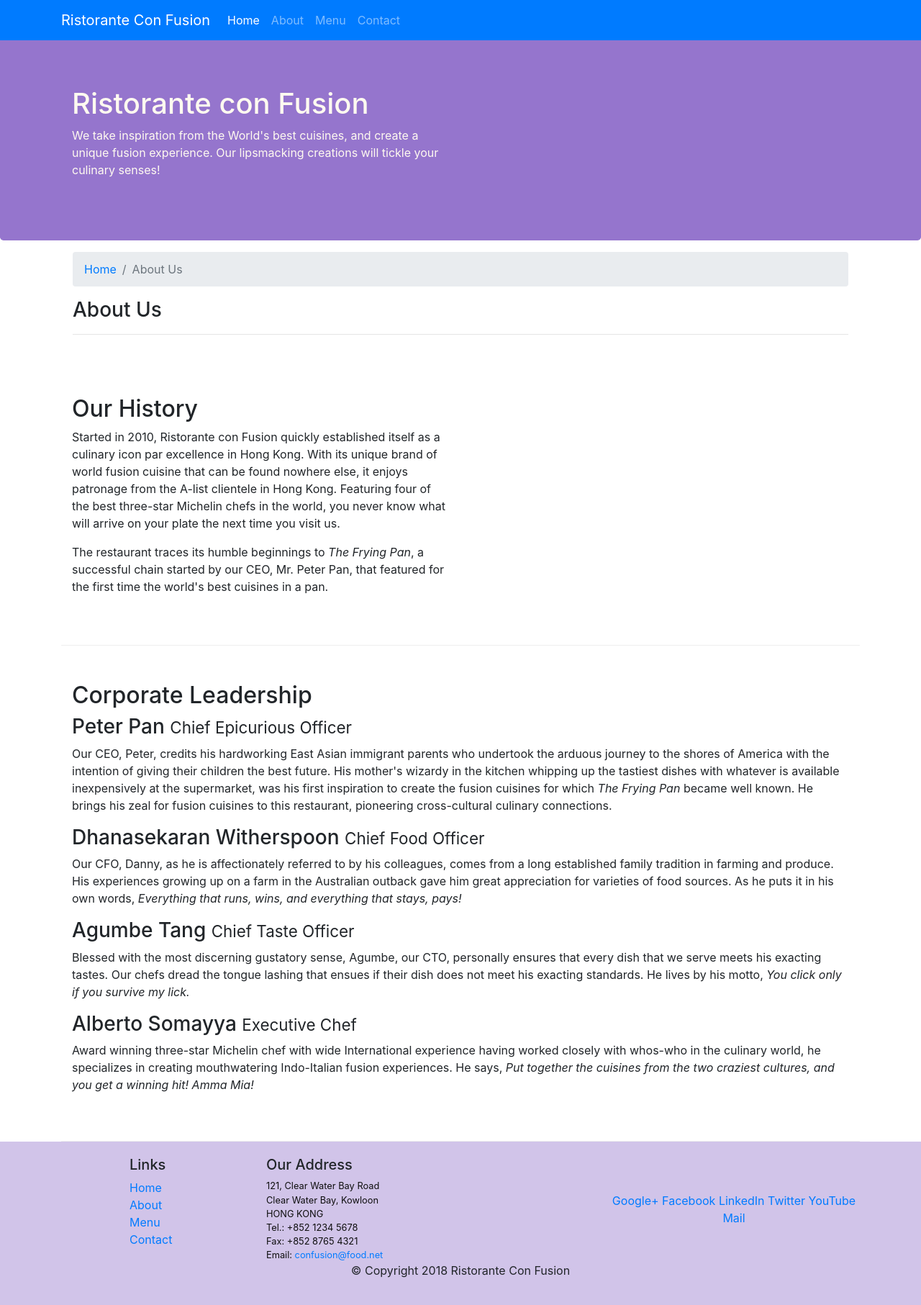
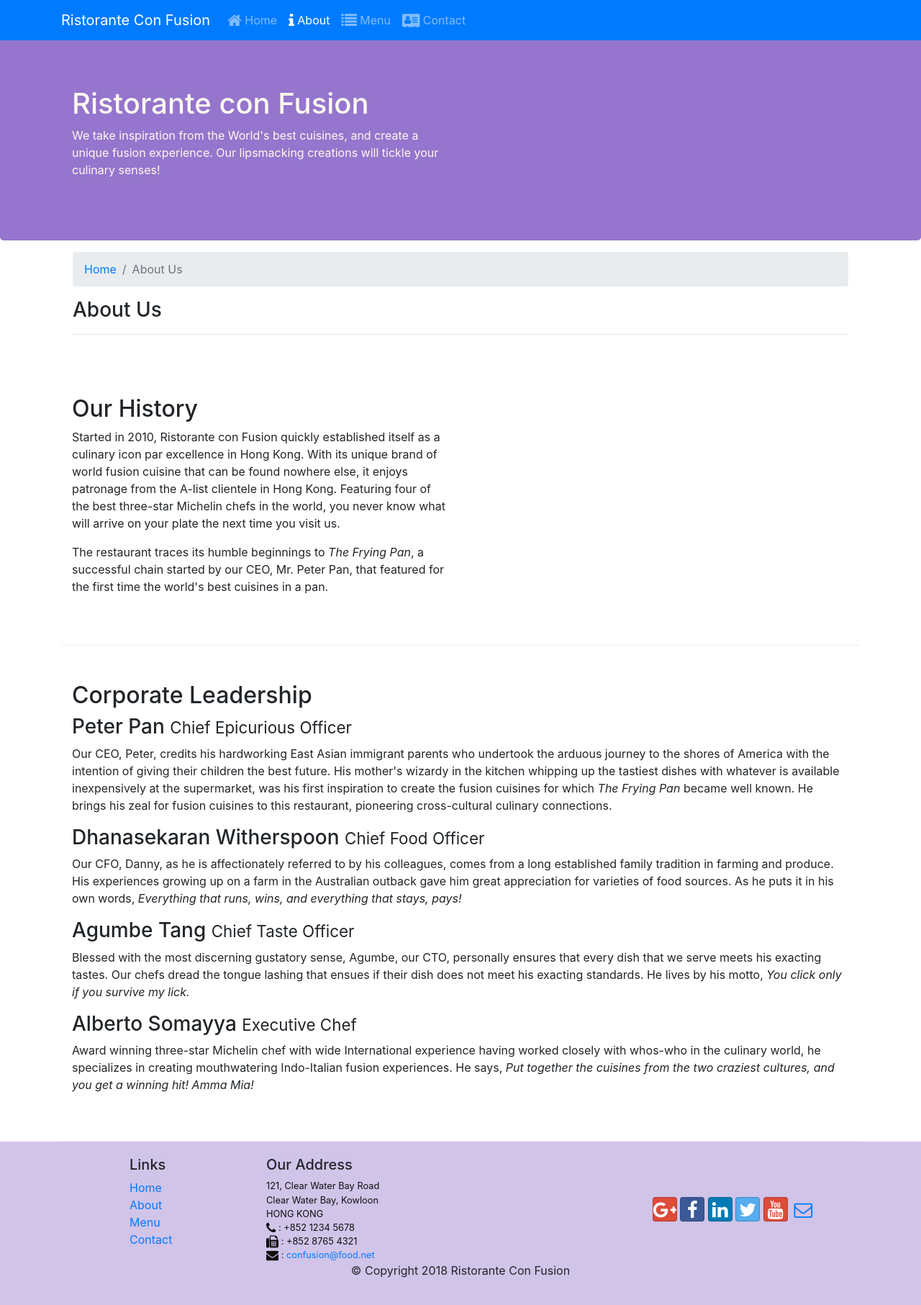
Before and after one commit to vungmai-fptu/restaurant-webpage, a website: page aboutus.html in a window 1280 px wide. Shown: the whole page at 72% size. Drawn offline with nearby package versions, Linux system fonts and the light colour scheme.

Commit message:
Icon Font

```diff
--- a/aboutus.html
+++ b/aboutus.html
@@ -8,8 +8,12 @@
     <meta http-equiv="x-ua-compatible" content="ie=edge">
     <title>Ristorante Con Fusion: About us</title>
     <link rel="stylesheet" href="node_modules/bootstrap/dist/css/bootstrap.min.css">
+    <script src="https://cdn.jsdelivr.net/npm/jquery@3.6.0/dist/jquery.slim.min.js"></script>
+    <script src="https://cdn.jsdelivr.net/npm/popper.js@1.16.1/dist/umd/popper.min.js"></script>
+    <script src="https://cdn.jsdelivr.net/npm/bootstrap@4.6.1/dist/js/bootstrap.bundle.min.js"></script>
     <link rel="stylesheet" href="css/style.css">
-
+    <link rel="stylesheet" href="node_modules/font-awesome/css/font-awesome.min.css">
+    <link rel="stylesheet" href="node_modules/bootstrap-social/bootstrap-social.css">
 </head>
 
 <body>
@@ -17,16 +21,20 @@
     <!-- Begin NavBar -->
     <nav class="navbar navbar-dark navbar-expand-sm bg-primary fixed-top">
         <div class="container">
-            <a class="navbar-brand" href="#">Ristorante Con Fusion</a>
+            <a class="navbar-brand" href="./index.html">Ristorante Con Fusion</a>
             <button class="navbar-toggler" type="button" data-toggle="collapse" data-target="#Navbar">
                 <span class="navbar-toggler-icon"></span>
             </button>
             <div class="collapse navbar-collapse" id="Navbar">
                 <ul class="navbar-nav mr-auto">
-                    <li class="nav-item active"><a class="nav-link" href="#">Home</a></li>
-                    <li class="nav-item"><a class="nav-link" href="./aboutus.html">About</a></li>
-                    <li class="nav-item"><a class="nav-link" href="#">Menu</a></li>
-                    <li class="nav-item"><a class="nav-link" href="#">Contact</a></li>
+                    <li class="nav-item"><a class="nav-link" href="./index.html"><span class="fa fa-home fa-lg"></span>
+                            Home</a></li>
+                    <li class="nav-item active"><a class="nav-link" href="#"><span class="fa fa-info fa-lg"></span>
+                            About</a></li>
+                    <li class="nav-item"><a class="nav-link" href="#"><span class="fa fa-list fa-lg"></span> Menu</a>
+                    </li>
+                    <li class="nav-item"><a class="nav-link" href="#"><span class="fa fa-address-card fa-lg"></span>
+                            Contact</a></li>
                 </ul>
             </div>
         </div>
@@ -124,19 +132,25 @@
                         121, Clear Water Bay Road<br>
                         Clear Water Bay, Kowloon<br>
                         HONG KONG<br>
-                        Tel.: +852 1234 5678<br>
-                        Fax: +852 8765 4321<br>
-                        Email: <a href="mailto:confusion@food.net">confusion@food.net</a>
+                        <i class="fa fa-phone fa-lg"></i> : +852 1234 5678<br>
+                        <i class="fa fa-fax fa-lg"></i> : +852 8765 4321<br>
+                        <i class="fa fa-envelope fa-lg"></i> : <a
+                            href="mailto:confusion@food.net">confusion@food.net</a>
                     </address>
                 </div>
                 <div class="col-12 col-sm-4 align-self-center">
                     <div class="text-center">
-                        <a href="http://google.com/+">Google+</a>
-                        <a href="http://www.facebook.com/profile.php?id=">Facebook</a>
-                        <a href="http://www.linkedin.com/in/">LinkedIn</a>
-                        <a href="http://twitter.com/">Twitter</a>
-                        <a href="http://youtube.com/">YouTube</a>
-                        <a href="mailto:">Mail</a>
+                        <a class="btn btn-social-icon btn-google" href="http://google.com/+"><i
+                                class="fa fa-google-plus"></i></a>
+                        <a class="btn btn-social-icon btn-facebook" href="http://www.facebook.com/profile.php?id="><i
+                                class="fa fa-facebook"></i></a>
+                        <a class="btn btn-social-icon btn-linkedin" href="http://www.linkedin.com/in/"><i
+                                class="fa fa-linkedin"></i></a>
+                        <a class="btn btn-social-icon btn-twitter" href="http://twitter.com/"><i
+                                class="fa fa-twitter"></i></a>
+                        <a class="btn btn-social-icon btn-google" href="http://youtube.com/"><i
+                                class="fa fa-youtube"></i></a>
+                        <a class="btn btn-social-icon" href="mailto:"><i class="fa fa-envelope-o"></i></a>
                     </div>
                 </div>
             </div>
--- a/package.json
+++ b/package.json
@@ -19,6 +19,8 @@
   "homepage": "https://github.com/vungmai-fptu/FER201m_LAB2#readme",
   "dependencies": {
     "bootstrap": "^4.0.0",
+    "bootstrap-social": "^5.1.1",
+    "font-awesome": "^4.7.0",
     "jquery": "^3.3.1",
     "popper.js": "^1.12.9"
   }
```
Also changed, not shown: index.html (+26 -13 lines), 2 other files.
